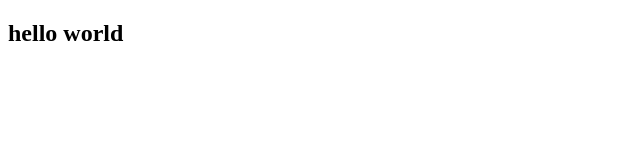
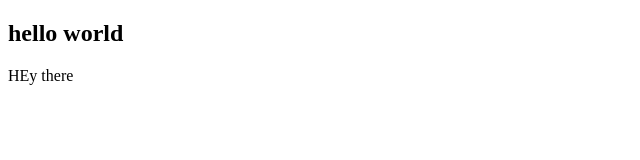
Before and after one commit to supifromauki/htmlassignmentNJ, a plain HTML site: page index.html in a window 1280 px wide. Shown: the full height of the page, 0-640 px from the left. Drawn offline with Linux system fonts and the light colour scheme.

Commit message:
edited index.html again

```diff
--- a/index.html
+++ b/index.html
@@ -7,5 +7,6 @@
 </head>
 <body>
     <h2>hello world</h2>
+    <p> HEy there</p>
 </body>
 </html>
```
